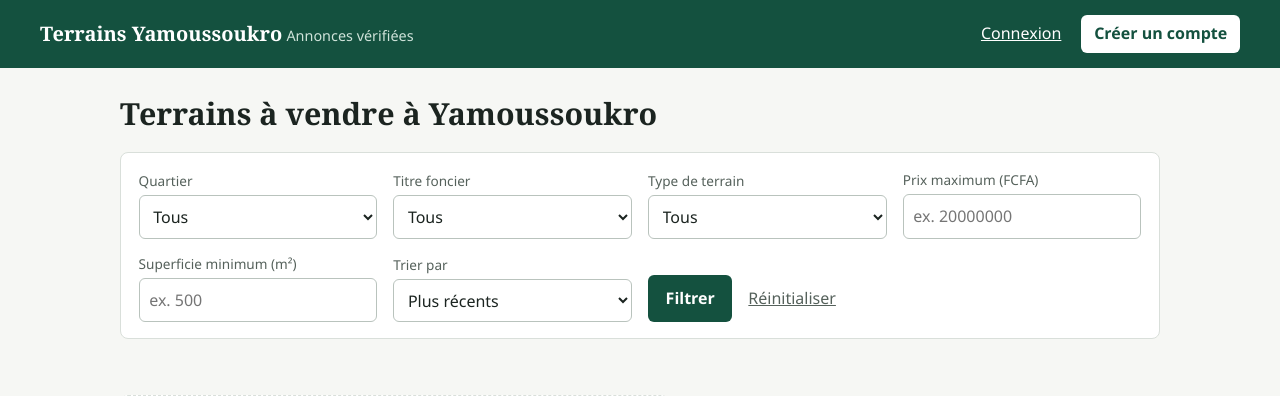
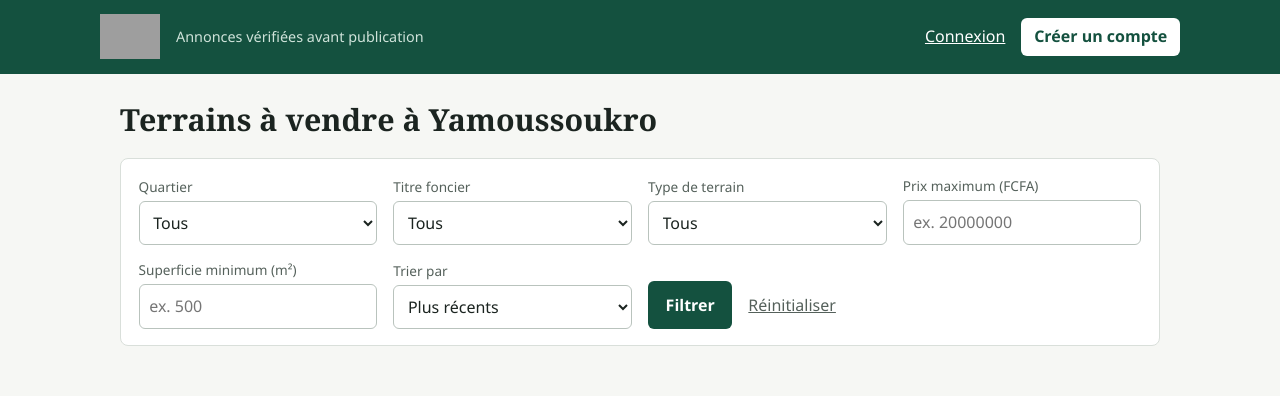
Before and after one commit to Kev4126/Terrains-Yamoussoukro, a Flask app: page / in a window 1280 px wide. Shown: the top 396 px of the page. Run offline with Flask 3, Linux system fonts and the light colour scheme; data that the repository does not hold is empty; parts of the project's set-up code (start-up, migrations or seed data) failed here and were passed over; grey boxes are pictures that could not be loaded.

Commit message:
Remplacement du titre texte par un vrai logo graphique

```diff
--- a/static/style.css
+++ b/static/style.css
@@ -199,24 +199,30 @@ a:focus-visible, .bouton:focus-visible {
 .vignette { width: 160px; height: 120px; object-fit: cover; border-radius: 6px; border: 1px solid var(--trait); }
 .vide-vignette { display: flex; align-items: center; justify-content: center; background: var(--vert-clair); color: var(--vert); font-size: 0.85rem; }
 .annonce-admin .actions form { margin: 0; }
-
-/* --- Amélioration du Header / Navigation --- */
-.site-header {
-  background-color: var(--vert);
-  padding: 15px 30px;
-}
-
+/* --- Style du logo graphique dans l'en-tête --- */
 .header-container {
   display: flex;
   justify-content: space-between;
   align-items: center;
-  max-width: 1200px;
+  width: 100%;
+  max-width: 1080px;
   margin: 0 auto;
 }
 
-.entete-nav {
-  margin-left: auto;
+.logo-area {
   display: flex;
   align-items: center;
-  gap: 20px;
+  gap: 1rem;
 }
+
+.logo-lien {
+  display: flex;
+  align-items: center;
+  text-decoration: none;
+}
+
+.logo-img {
+  height: 45px; /* Vous pouvez ajuster cette hauteur selon les proportions de votre logo */
+  width: auto;
+  object-fit: contain;
+}
--- a/templates/base.html
+++ b/templates/base.html
@@ -7,39 +7,30 @@
   <link rel="stylesheet" href="{{ url_for('static', filename='style.css') }}">
 </head>
 <body>
-  <header class="site-header">
-  <!-- Conteneur pour aligner les éléments de l'en-tête -->
+  <header class="entete">
   <div class="header-container">
-
-    <!-- Partie Logo / Identité du site -->
     <div class="logo-area">
-      <a class="logo" href="{{ url_for('liste') }}">Terrains Yamoussoukro</a>
-      <span class="entete-note">Annonces vérifiées</span>
+      <a class="logo-lien" href="{{ url_for('liste') }}">
+        <!-- Utilisation de url_for pour pointer vers le dossier static -->
+        <img src="{{ url_for('static', filename='logo.png') }}" alt="Terrains Yamoussoukro" class="logo-img">
+      </a>
+      <span class="entete-note">Annonces vérifiées avant publication</span>
     </div>
 
-    <!-- Partie Navigation (<nav>) -->
-    <nav class="entete-nav" aria-label="Menu principal">
-      {% if utilisateur_courant %}
-        {% if utilisateur_courant['role'] == 'administrateur' %}
+    <nav class="entete-nav">
+      {% if session.get('user_id') %}
+        <a href="{{ url_for('profil') }}">Mon profil</a>
+        {% if session.get('role') == 'admin' %}
           <a href="{{ url_for('admin') }}">Administration</a>
         {% endif %}
-
-        {% if utilisateur_courant['role'] in ('proprietaire', 'notaire') %}
-          <a href="{{ url_for('publier') }}">Publier un terrain</a>
-        {% endif %}
-
-        <a href="{{ url_for('mon_compte') }}">{{ utilisateur_courant['nom'] }}</a>
-
-        <form class="form-inline" method="post" action="{{ url_for('deconnexion') }}">
-          <input type="hidden" name="csrf" value="{{ csrf_token() }}">
-          <button class="lien-bouton" type="submit">Se déconnecter</button>
+        <form class="form-inline" action="{{ url_for('deconnexion') }}" method="POST" style="display:inline;">
+          <button type="submit" class="lien-bouton">Déconnexion</button>
         </form>
       {% else %}
         <a href="{{ url_for('connexion') }}">Connexion</a>
-        <a class="bouton-clair" href="{{ url_for('inscription') }}">Créer un compte</a>
+        <a href="{{ url_for('inscription') }}" class="bouton-clair">Créer un compte</a>
       {% endif %}
     </nav>
-
   </div>
 </header>
   <main class="contenu">
```
